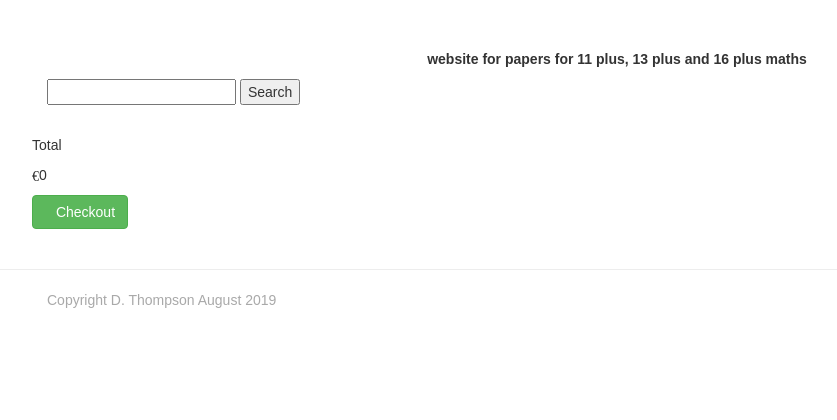
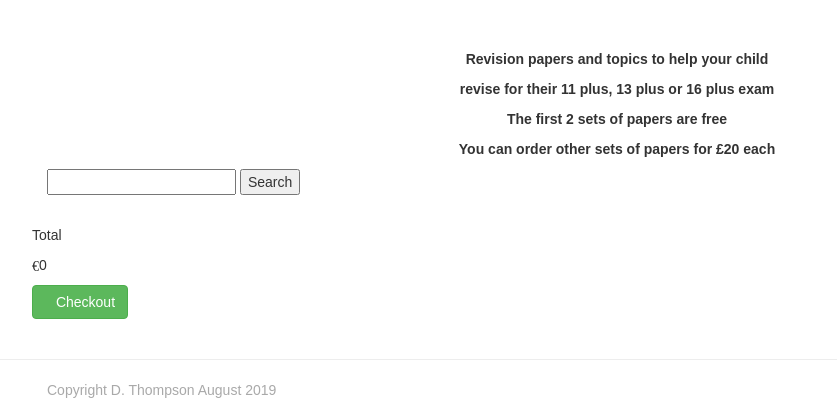
Before and after one commit to Code-Institute-Submissions/debbiect246-mathsplusrevision, a Django app: page /cart/ in a window 1280 px wide. Shown: the part 51-471 px from the top of the page, without its empty margins (23-860 px from the left). Run offline with Django 3.2, Linux system fonts and the light colour scheme; some libraries are stand-ins or nearby versions; some web fonts are replaced.

Commit message:
main page heading changed and detail added

```diff
--- a/templates/base.html
+++ b/templates/base.html
@@ -47,7 +47,10 @@
             </div>
         </div>
     </nav>
-    <p class="firstline"> website for papers for 11 plus, 13 plus and 16 plus maths</p>
+    <p class="firstline"> Revision papers and topics to help your child </p>
+    <p class="firstline"> revise for their 11 plus, 13 plus or 16 plus exam</p>
+    <p class="firstline"> The first 2 sets of papers are free </p>
+    <p class="firstline"> You can order other sets of papers for £20 each </p>
     {% if messages %}
         <div class="alert alert-success">
             <div class="messages">
```
